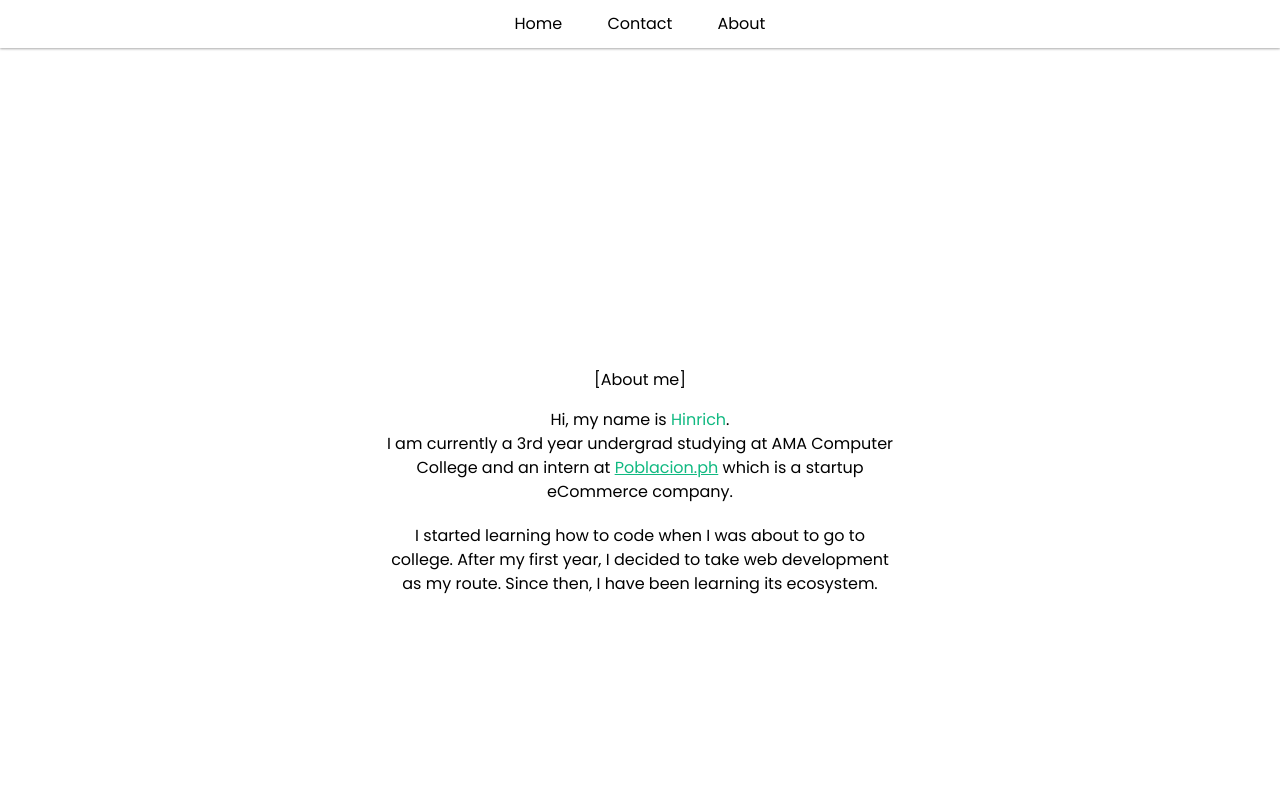
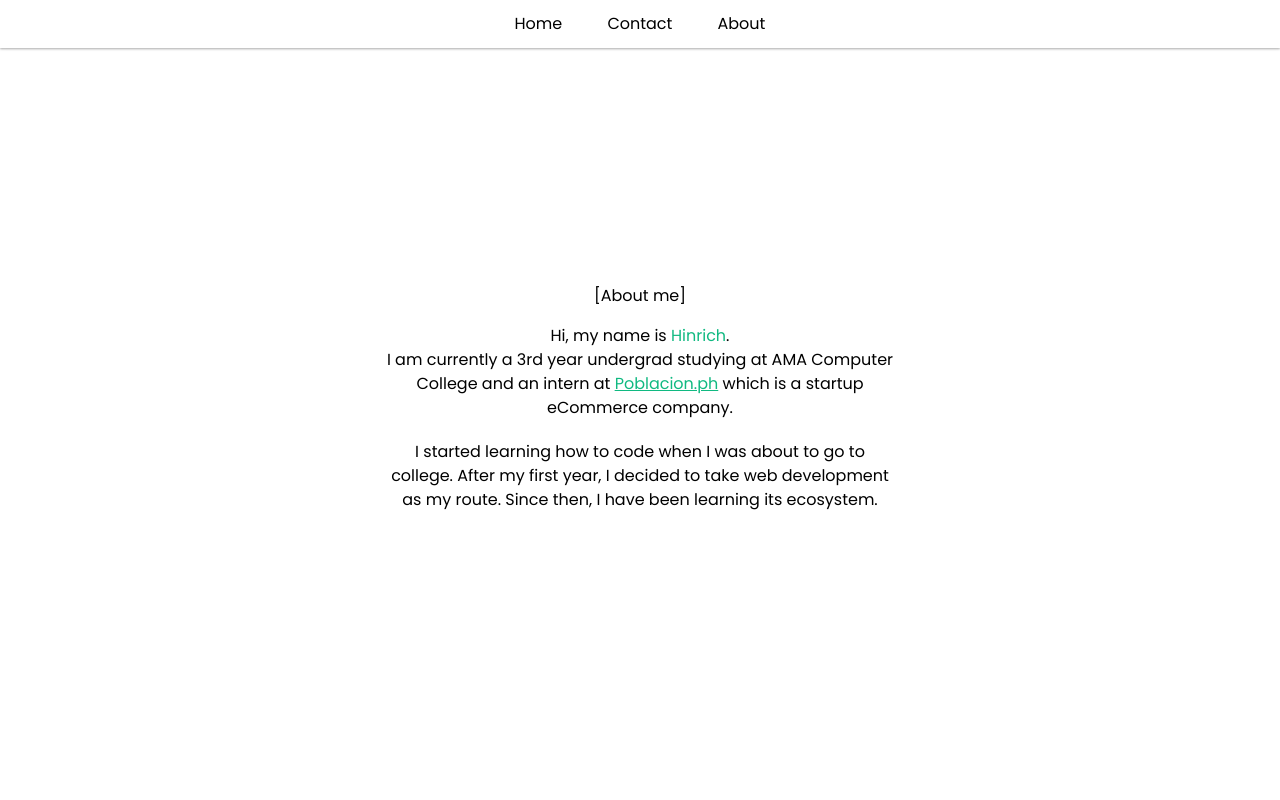
Before and after one commit to Amaterasu10/react-portfolio-vite, a React (Vite) app: page /about in a window 1280 px wide. Shown: the top 800 px of the page. Built offline with nearby package versions, Linux system fonts and the light colour scheme.

Commit message:
optimized the height of each page so that it fits the style of the <main> tag

```diff
--- a/src/index.css
+++ b/src/index.css
@@ -12,7 +12,7 @@
   }
 
   .center-everything {
-    @apply h-screen grid place-content-center place-items-center;
+    @apply h-full grid place-content-center place-items-center;
   }
 
   .grid-center {
--- a/src/routes/About.jsx
+++ b/src/routes/About.jsx
@@ -1,7 +1,7 @@
 import TechStack from '../components/TechStack';
 export default function About() {
   return (
-    <div className='p-9'>
+    <>
       <section className="center-everything">
         <h2 className="p-4">[About me]</h2>
 
@@ -18,6 +18,6 @@ export default function About() {
       </section>
 
       <TechStack />
-    </div>
+    </>
   )
 }
--- a/src/routes/Contact.jsx
+++ b/src/routes/Contact.jsx
@@ -2,7 +2,7 @@ import React from 'react'
 
 export default function Contact() {
   return (
-    <div className="h-screen grid-center p-9">
+    <div className="h-full grid-center">
       <div className='w-full max-w-md'>
         <form
         name="contact"
```
